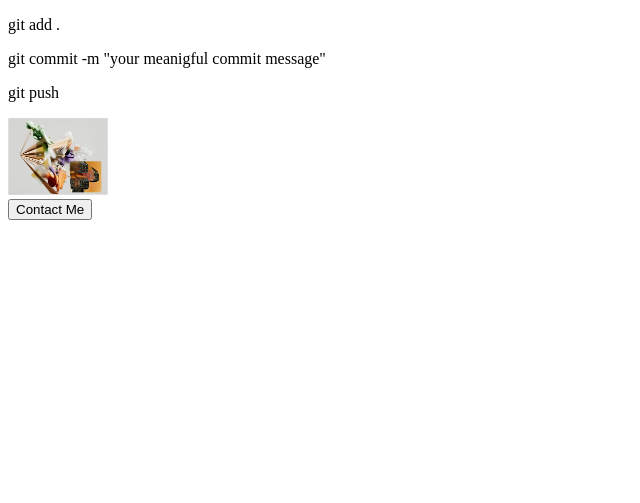
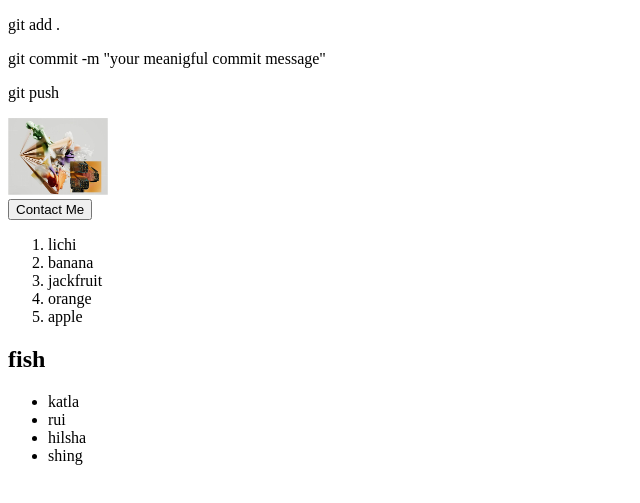
Before and after one commit to JahanCodes/my-second-github, a plain HTML site: page index.html in a window 1280 px wide. Shown: the part 105-608 px from the top of the page, without its empty margins (0-640 px from the left). Drawn offline with Linux system fonts and the light colour scheme.

Commit message:
added ul

```diff
--- a/index.html
+++ b/index.html
@@ -16,5 +16,19 @@
     <img src="images/img.png" width="100px" alt="">
     </div>
     <button>Contact Me</button>
+    <ol>
+      <li>lichi</li>
+      <li>banana</li>
+      <li>jackfruit</li>
+      <li>orange</li>
+      <li>apple</li>
+    </ol>
+    <h2>fish</h2>
+    <ul>
+      <li>katla</li>
+      <li>rui</li>
+      <li>hilsha</li>
+      <li>shing</li>
+    </ul>
 </body>
 </html>
```
